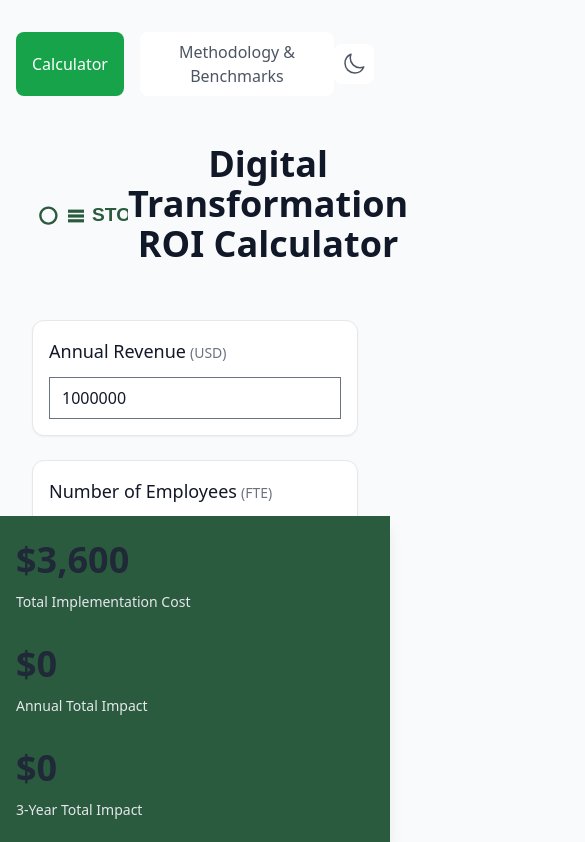
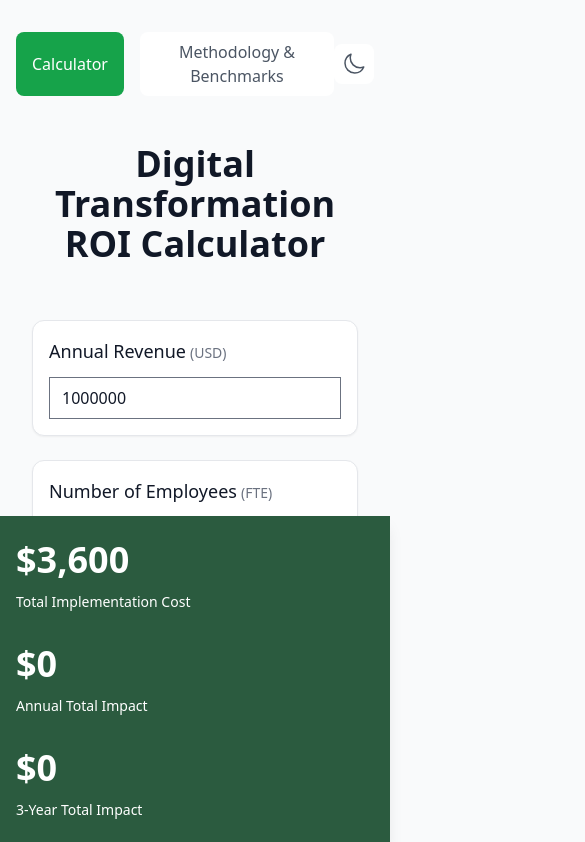
Before and after one commit to stoa-ops/roi-calculator, a Next.js app: page / in a window 390 px wide. Shown: the top 842 px of the page, 585 px wide, since content can reach past the window. Built offline with nearby package versions, Linux system fonts and the light colour scheme.

Commit message:
feat: enhance development workflow and styling
- Update docker-compose for local development with hot-reloading
- Configure Next.js for standalone output
- Remove unused logo SVG
- Refine global CSS with improved tooltip and footer styles
- Remove logo from ROI calculator header

```diff
--- a/next.config.js
+++ b/next.config.js
@@ -2,6 +2,7 @@
 const nextConfig = {
   reactStrictMode: true,
   swcMinify: true,
+  output: "standalone",
   images: {
     unoptimized: true,
     domains: ["localhost"],
--- a/src/app/globals.css
+++ b/src/app/globals.css
@@ -60,7 +60,8 @@
   }
 
   .calculator-container {
-    @apply max-w-7xl mx-auto p-4 md:p-8 space-y-8 pb-32;
+    @apply max-w-7xl mx-auto p-4 md:p-8 space-y-8;
+    padding-bottom: calc(8rem + 96px);
   }
 
   .input-group {
@@ -76,15 +77,19 @@
   }
 
   .tooltip-content {
-    @apply invisible opacity-0 absolute z-50 px-3 py-2 text-sm font-medium text-white bg-gray-900 rounded-lg shadow-sm dark:bg-gray-700 transition-all duration-200;
+    @apply invisible opacity-0 absolute z-50 px-3 py-2 text-sm font-medium bg-white text-gray-900 rounded-lg shadow-lg border border-gray-200 dark:bg-gray-800 dark:text-white dark:border-gray-700 transition-all duration-200;
+    width: 300px;
+    left: calc(100% + 1rem);
+    top: 0;
   }
 
-  .group:hover .tooltip-content {
+  .input-group:hover .tooltip-content,
+  .package-option:hover .tooltip-content {
     @apply visible opacity-100;
   }
 
   .tooltip-text {
-    @apply text-sm text-white dark:text-gray-100 leading-relaxed;
+    @apply text-sm text-gray-900 dark:text-white leading-relaxed;
   }
 
   .package-selector {
@@ -124,7 +129,7 @@
   }
 
   .total-impact-footer {
-    @apply fixed bottom-0 left-0 right-0 bg-[var(--stoa-green)] text-white py-6 shadow-lg z-50;
+    @apply fixed bottom-0 left-0 right-0 bg-[var(--stoa-green)] py-6 shadow-lg z-50;
   }
 
   .total-impact-content {
@@ -136,11 +141,11 @@
   }
 
   .impact-value {
-    @apply text-4xl font-bold;
+    @apply text-4xl font-bold text-white;
   }
 
   .impact-label {
-    @apply text-sm text-gray-200 font-medium;
+    @apply text-sm text-white font-medium;
   }
 
   .stoa-logo {
--- a/src/components/ROICalculator.tsx
+++ b/src/components/ROICalculator.tsx
@@ -409,14 +409,6 @@ export default function ROICalculator() {
   return (
     <div className="calculator-container">
       <div className="flex items-center justify-between mb-8">
-        <Image
-          src="/stoa-logo.svg"
-          alt="STOA"
-          className="stoa-logo"
-          width={120}
-          height={40}
-          priority
-        />
         <h1>Digital Transformation ROI Calculator</h1>
       </div>
 
```
Also changed, not shown: components/Footer.tsx (added, +13 -0 lines), docker-compose.yml (+7 -1 lines), styles/globals.css (added, +25 -0 lines), public/stoa-logo.svg (deleted).
